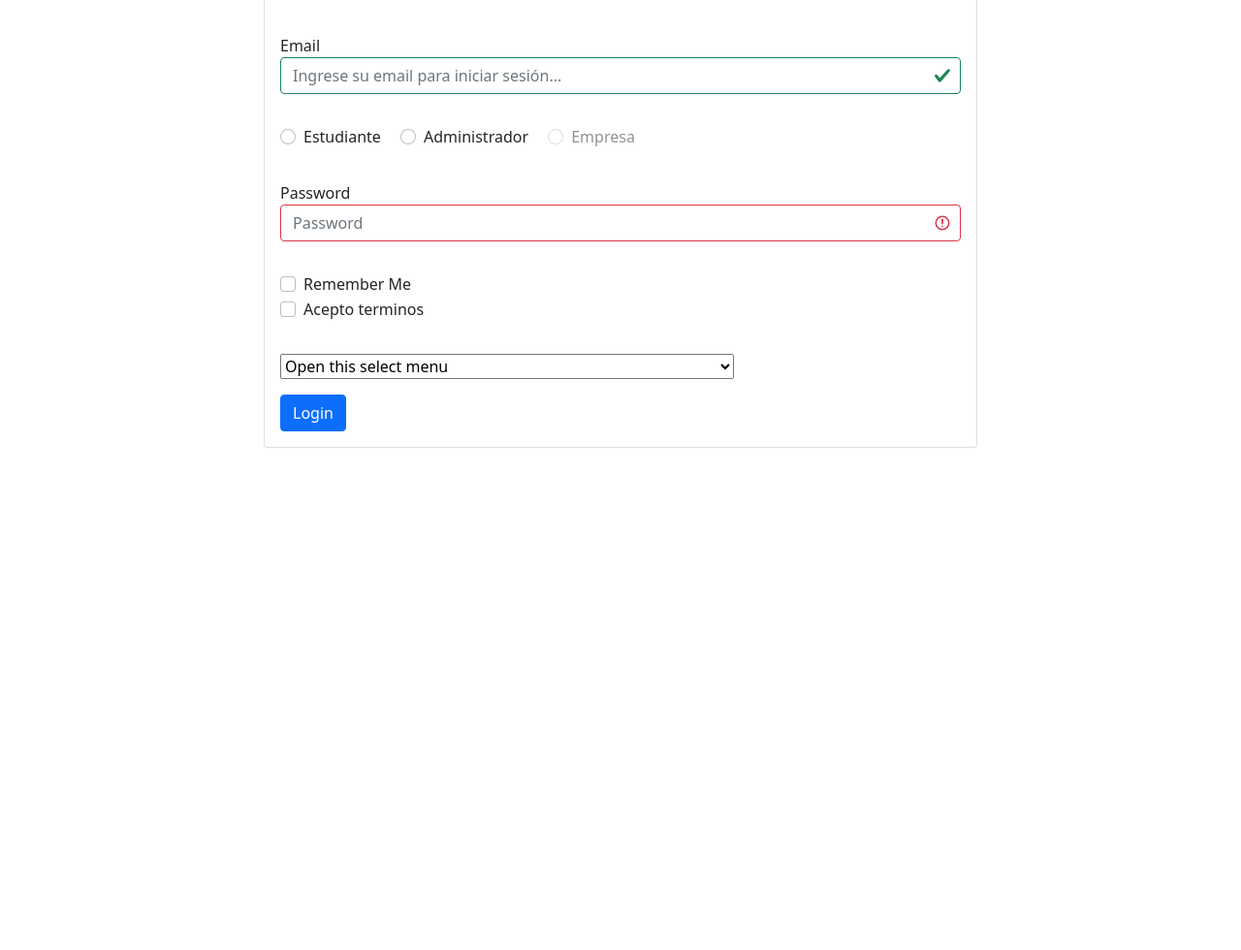
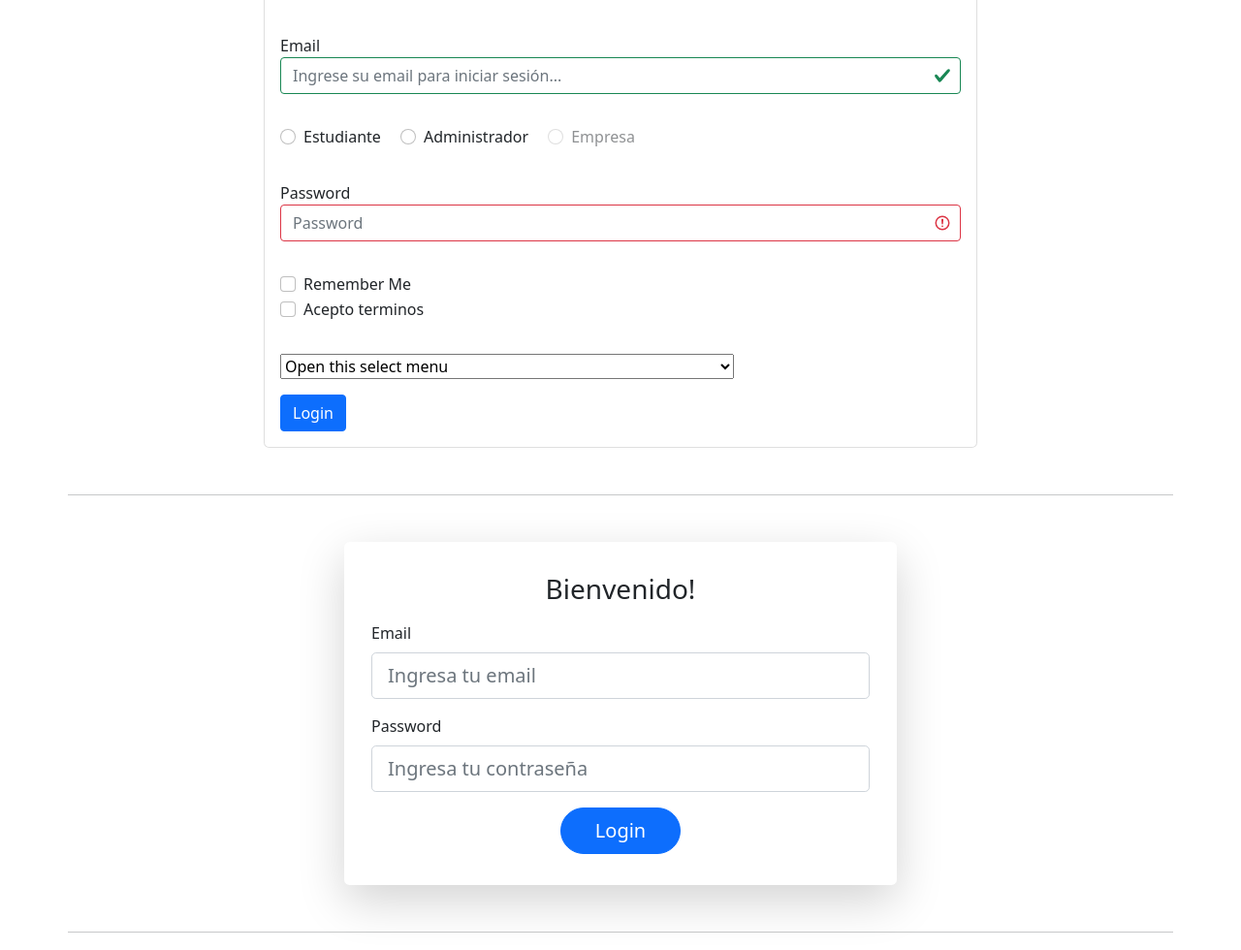
Before and after one commit to elomdq/pruebas-bootstrap, a plain HTML site: page index.html in a window 1280 px wide. Shown: the part 906-1886 px from the top of the page at 97% size. Before the commit the page ends 1368 px from the top, so only its background shows below. Drawn offline with nearby package versions, Linux system fonts and the light colour scheme.

Commit message:
Se hizo la estructura del login, falta modificar css de bootstrap - eloy

```diff
--- a/index.html
+++ b/index.html
@@ -212,12 +212,8 @@
             <!-- Formularios -->
 
             <div class="container">
-
-                <!-- Outer Row -->
                 <div class="row justify-content-center bg-white">
-
                     <div class="col-8">
-
                         <div class="card">
 
                             <div class="card-header mb-3 py-2">
@@ -289,15 +285,43 @@
                                 </form>
                             </div>
                         </div>
-
                     </div>
-
-
                 </div>
             </div>
 
+            <hr class="my-5">
 
+            <!-- Login -->
 
+            <div class="container ">
+                <div class="row justify-content-center">
+                    <div class="card col-6 border-0 shadow-lg">
+                        <div class="card-body">
+                            <form class="">
+                                <div class="mt-3 mb-3">
+                                    <h3 class="text-center">Bienvenido!</h3>
+                                </div>
+                                <div class="my-3 input-group-lg">
+                                    <label class="mb-2" for="email">Email</label>
+                                    <input id="email" type="email" class="form-control" name="email" placeholder="Ingresa tu email">
+                                </div>
+                                <div class="my-3 input-group-lg">
+                                    <label class="mb-2" for="password">Password</label>
+                                    <input id="password" type="password" class="form-control" name="password" placeholder="Ingresa tu contraseña">
+                                </div>
+
+                                <div class="input-group-lg my-3 col text-center">
+                                    <button type="submit" class="btn btn-primary">Login</button>
+                                </div>
+
+                            </form>
+                        </div>
+
+                    </div>
+                </div>
+            </div>
+
+            <hr class="my-5">
 
             <script src="https://cdn.jsdelivr.net/npm/bootstrap@5.1.3/dist/js/bootstrap.bundle.min.js"
                 integrity="sha384-ka7Sk0Gln4gmtz2MlQnikT1wXgYsOg+OMhuP+IlRH9sENBO0LRn5q+8nbTov4+1p"
--- a/style.css
+++ b/style.css
@@ -45,3 +45,19 @@
       text-overflow: ellipsis;
       max-width: 400px;
   }
+
+  .input-group-lg > .btn {
+    /*padding: 0.5rem 1rem;*/
+    padding:8px 35px;
+    font-size: 1.25rem;
+    border-radius: 1.5rem;
+  }
+
+  .card {
+    border-radius: 0.35rem;
+  }
+
+  /*
+  .card .shadow-lg {
+    box-shadow: 0 0.45rem 3rem rgba(0, 0, 0, 0.175) !important;
+  }*/
```
